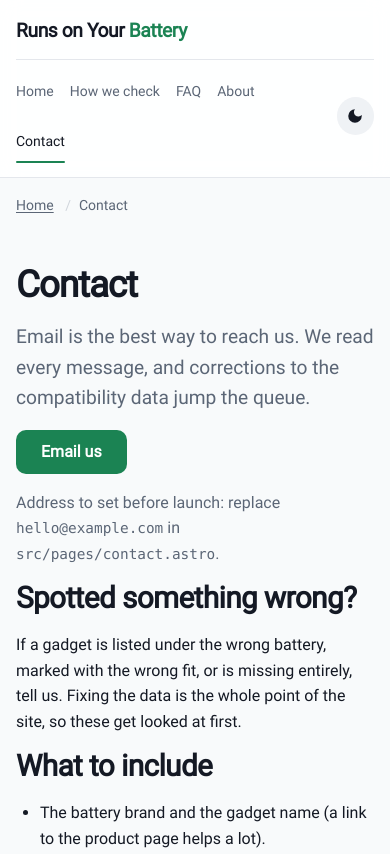
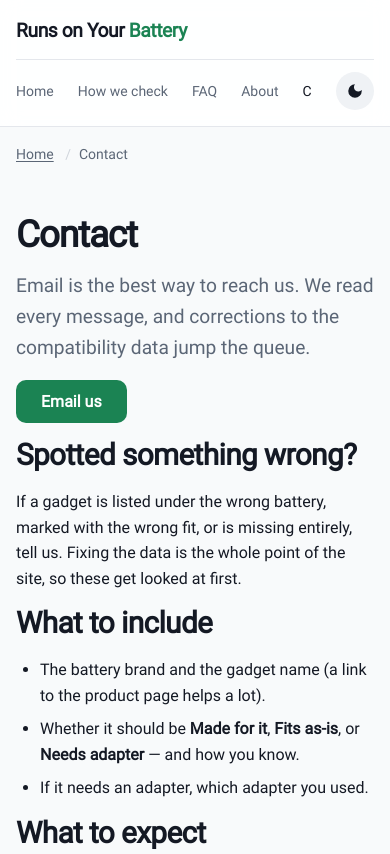
Before and after one commit to kvs26/runs-on-your-battery-finder, an Astro site: page /contact in a window 390 px wide. Shown: the top 854 px of the page. Built offline with nearby package versions, Linux system fonts and the light colour scheme; Astro itself is replaced by a stand-in of ours; a web font is replaced by a local one.

Commit message:
Fix mobile nav wrapping, missing space around inline links, set real contact email
- base.css: mobile nav (<=640px) now scrolls horizontally on one line instead
  of wrapping to a second row that overlapped the theme toggle.
- about.astro/disclosure.astro: joined text that was split across lines right
  before/after an <a> tag, which Astro's compiler was rendering with no space
  (e.g. 'seehow we check', 'disclosurepage').
- contact.astro: replaced placeholder hello@example.com with the real mailto
  address (kanishk26official@gmail.com); removed the launch-checklist note.

```diff
--- a/src/pages/about.astro
+++ b/src/pages/about.astro
@@ -12,15 +12,13 @@ const crumbs = [{ name: 'Home', href: '/' }, { name: title }];
   <article class="container prose" style="padding-block:var(--space-12)">
     <h1>About {SITE.name}</h1>
     <p>{SITE.name} is an independent reference that answers one narrow question well: what gadgets run
-      on a given power-tool battery. Every entry is researched and checked by hand — see
-      <a href="/methodology">how we check</a>.</p>
+      on a given power-tool battery. Every entry is researched and checked by hand — see <a href="/methodology">how we check</a>.</p>
     <h2>Why this exists</h2>
     <p>Compatibility information is scattered across manufacturer pages and forums. This site pulls it
       into one filterable place so you can decide before you buy.</p>
     <h2>Editorial independence</h2>
     <p>Rankings and fit labels are based on verified compatibility, never on commercial relationships. Where
-      links earn a commission, that is disclosed on the <a href="/disclosure">affiliate disclosure</a>
-      page.</p>
+      links earn a commission, that is disclosed on the <a href="/disclosure">affiliate disclosure</a> page.</p>
     <h2>Contact</h2>
     <p>Corrections and questions: <a href="/contact">get in touch</a>.</p>
   </article>
--- a/src/pages/contact.astro
+++ b/src/pages/contact.astro
@@ -14,9 +14,7 @@ const crumbs = [{ name: 'Home', href: '/' }, { name: title }];
     <p class="lead">Email is the best way to reach us. We read every message, and corrections to the
       compatibility data jump the queue.</p>
 
-    <p><a class="btn btn--primary" href="mailto:hello@example.com">Email us</a></p>
-    <p class="muted">Address to set before launch: replace <code>hello@example.com</code> in
-      <code>src/pages/contact.astro</code>.</p>
+    <p><a class="btn btn--primary" href="mailto:kanishk26official@gmail.com">Email us</a></p>
 
     <h2>Spotted something wrong?</h2>
     <p>If a gadget is listed under the wrong battery, marked with the wrong fit, or is missing entirely,
--- a/src/pages/disclosure.astro
+++ b/src/pages/disclosure.astro
@@ -14,8 +14,7 @@ const crumbs = [{ name: 'Home', href: '/' }, { name: title }];
     <p>{SITE.monetization.affiliate.disclosure}</p>
     <p>Some links on this site are affiliate links. If you click one and make a purchase, we may earn a
       commission at no extra cost to you. This never affects which products we list or how we label
-      their compatibility — those are based only on verified data (see
-      <a href="/methodology">how we check</a>).</p>
+      their compatibility — those are based only on verified data (see <a href="/methodology">how we check</a>).</p>
     <p>Affiliate links are marked up with <code>rel="sponsored nofollow"</code> in line with search-engine
       guidance.</p>
   </article>
--- a/src/styles/base.css
+++ b/src/styles/base.css
@@ -139,7 +139,15 @@ code, kbd { font-family: var(--font-mono); font-size: 0.9em; }
     padding-top: var(--space-3);
     border-top: 1px solid var(--color-border);
   }
-  .site-nav { flex-wrap: wrap; gap: var(--space-3) var(--space-4); }
+  /* Keep the nav on one line — scroll horizontally instead of wrapping to a
+     second row (which used to overlap the theme toggle). */
+  .site-nav {
+    flex: 1 1 auto; min-width: 0; flex-wrap: nowrap;
+    overflow-x: auto; -webkit-overflow-scrolling: touch; scrollbar-width: none;
+  }
+  .site-nav::-webkit-scrollbar { display: none; }
+  .site-nav a { flex-shrink: 0; }
+  .theme-toggle { flex-shrink: 0; }
 }
 
 /* ---------- Breadcrumbs ---------- */
```
